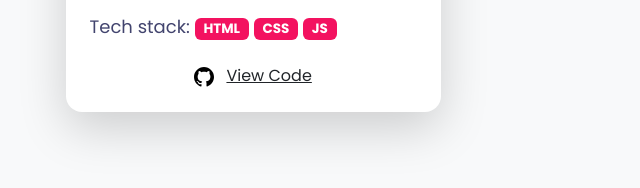
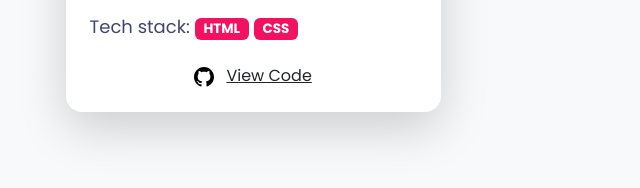
Before and after one commit to DexVN/dexvn.github.io, a plain HTML site: page project.html in a window 1280 px wide. Shown: the part 1362-1550 px from the top of the page, 387-1027 px from the left. Drawn offline with nearby package versions, Linux system fonts and the light colour scheme.

Commit message:
update tech stack project

```diff
--- a/project.html
+++ b/project.html
@@ -187,7 +187,6 @@
                                     <p class="card-text" style="color: #42446E;">Tech stack:
                                         <span class="badge bg-primary">HTML</span>
                                         <span class="badge bg-primary">CSS</span>
-                                        <span class="badge bg-primary">JS</span>
                                     </p>
                                 </div>
                                 <div
```
Also changed, not shown: index.html (+0 -1 lines).
